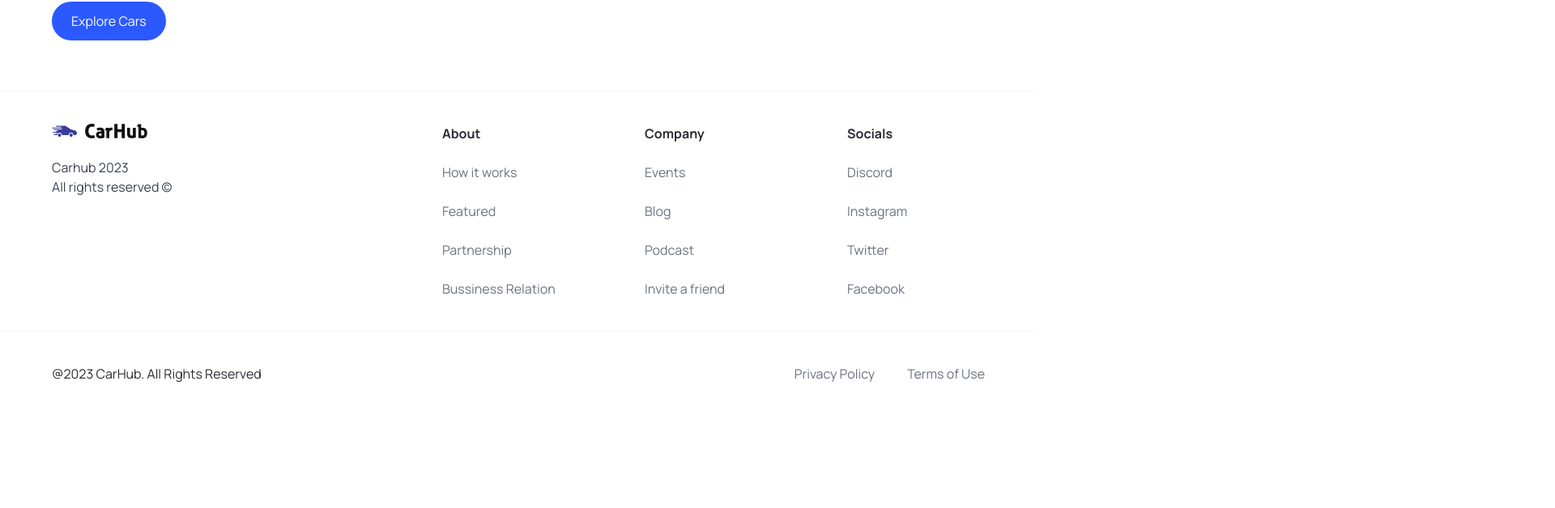
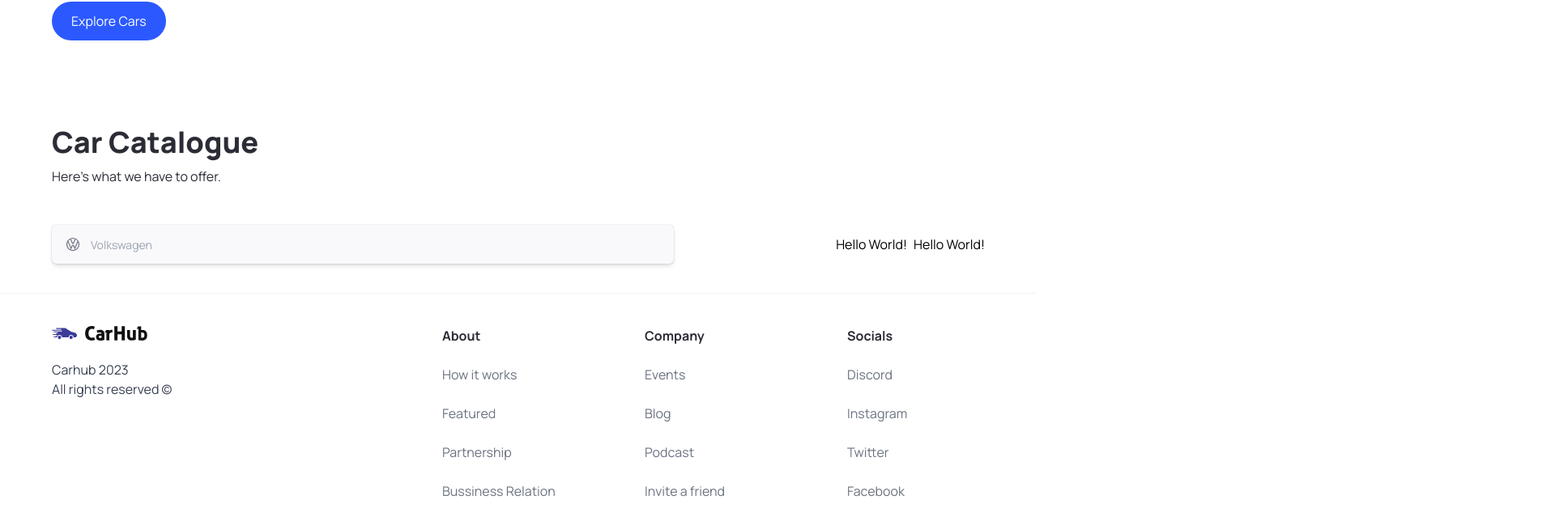
Before and after one commit to moro4/carhub, a Next.js app: page / in a window 1280 px wide. Shown: the part 708-1336 px from the top of the page at 81% size, 1920 px wide, since content can reach past the window. Before the commit the page ends 1222 px from the top, so only its background shows below. Built offline with nearby package versions, Linux system fonts and the light colour scheme.

Commit message:
implemented search bar

```diff
--- a/app/globals.css
+++ b/app/globals.css
@@ -71,7 +71,7 @@
 }
 
 .home__filter-container {
-  @apply flex justify-start flex-wrap items-center gap-2;
+  @apply flex flex-wrap justify-start items-center gap-2;
 }
 
 .home__cars-wrapper {
@@ -203,7 +203,7 @@
 }
 
 .search-manufacturer__input {
-  @apply w-full h-[48px] pl-12 p-4 rounded-l-full max-sm:rounded-full bg-light-white outline-none cursor-pointer text-sm;
+  @apply w-full h-[48px] pl-12 p-4 bg-light-white outline-none cursor-pointer text-sm;
 }
 
 .search-manufacturer__options {
--- a/app/page.tsx
+++ b/app/page.tsx
@@ -1,10 +1,23 @@
-import { Hero } from '@/components';
+import { Hero, SearchBar, CustomFilter } from '@/components';
 import Image from 'next/image';
 
 export default function Home() {
   return (
-    <main className="overflow-hidden">
+    <main>
       <Hero />
+      <div className='mt-12 padding-x padding-y max-width' id='discover'>
+         <div className='home__text-container'>
+            <h1 className='text-4xl font-extrabold'>Car Catalogue</h1>
+            <p>Here's what we have to offer.</p>
+         </div>
+         <div className='home__filters'>
+            <SearchBar />
+            <div className='home__filter-container'>
+               <CustomFilter title='fuel' />
+               <CustomFilter title='year' />
+            </div>
+         </div>
+      </div>
     </main>
   )
 }
--- /dev/null
+++ b/components/CustomFilter.tsx
@@ -0,0 +1,5 @@
+export default function CustomFilter() {
+   return (
+      <div>Hello World!</div>
+   )
+}
--- /dev/null
+++ b/components/SearchBar.tsx
@@ -0,0 +1,23 @@
+'use client';
+
+import { SearchManufacturer } from ".";
+import { useState } from "react";
+
+export default function SearchBar() {
+   const [manufacturer, setManufacturer] = useState('');
+
+   function handleSearch() {
+
+   }
+
+   return (
+      <form className="searchbar" onSubmit={handleSearch}>
+         <div className="searchbar__item">
+            <SearchManufacturer
+               manufacturer={manufacturer}
+               setManufacturer={setManufacturer}
+            />
+         </div>
+      </form>
+   )
+}
--- /dev/null
+++ b/components/SearchManufacturer.tsx
@@ -0,0 +1,114 @@
+'use client';
+
+import Image from "next/image";
+import { SearchManufacturerProps } from "@/types";
+import {Transition, Combobox} from '@headlessui/react';
+import { useState, Fragment } from "react";
+import {manufacturers} from '@/constants';
+import { log } from "console";
+
+export default function SearchManufacturer(
+   {manufacturer, setManufacturer}: SearchManufacturerProps
+   ) {
+
+   const [query, setQuery] = useState('');
+
+   const filteredManufacturers =
+      query === ''
+         ? manufacturers
+         : manufacturers.filter(
+            item => item.toLowerCase().replace(/\s+/g, '')
+               .startsWith(query.toLowerCase().replace(/\s+/g, ''))
+         )
+
+   return (
+      <div className="search-manufacturer">
+         <Combobox value={manufacturer} onChange={setManufacturer}>
+            <div className="w-full shadow-md rounded-md ring-1 ring-black
+               ring-opacity-5"
+            >
+                  <Combobox.Button className='absolute top-[14px]'>
+                     <Image
+                        src='/car-logo.svg'
+                        width='20'
+                        height='20'
+                        className='ml-4'
+                        alt='Car logo'
+                     />
+                  </Combobox.Button>
+                  <Combobox.Input
+                     className='search-manufacturer__input'
+                     placeholder='Volkswagen'
+                     displayValue={(manufacturer: string) => manufacturer}
+                     onChange={event => setQuery(event.target.value)}
+                  />
+                  <Transition
+                     as={Fragment}
+                     leave="transition ease-in duration-100"
+                     leaveFrom="opacity-100"
+                     leaveTo="opacity-0"
+                     afterLeave={() => setQuery('')}
+                  >
+                     <Combobox.Options className='w-full absolute z-[999]
+                        max-h-72 cursor-default text-left sm:text-sm
+                        rounded-b-md bg-white shadow-md overflow-auto
+                        mt-[-3px] ring-1 ring-black ring-opacity-5'
+                     >
+                        {filteredManufacturers.length === 0
+                           // if no matching manufacturer
+                           ? <Combobox.Option
+                              value={query}
+                              className='search-manufacturer__option'
+                           >
+                              Nothing found.
+                           </Combobox.Option>
+
+                           // if manufacturer exists
+                           : filteredManufacturers.map(item => (
+                              <Combobox.Option
+                                 key={item}
+                                 value={item}
+                                 className={({ active }) => `
+                                    relative search-manufacturer__option
+                                    ${active ? 'bg-primary-blue text-white'
+                                             : 'text-gray-900'}
+                              `}
+                              >
+                                 {({ selected, active }) => (
+                                    <>
+                                       <span
+                                          className={`block truncate
+                                          ${selected ? 'font-bold indent-2'
+                                                     : 'font-normal'}
+                                       `}
+                                       >
+                                          {item}
+                                       </span>
+
+                                       {selected
+                                          ? <span
+                                             className={`absolute inset-y-0
+                                                left-0 flex items-center pl-6
+                                                font-bold text-base
+                                                ${active ? 'text-white'
+                                                         : 'text-gray-400'}`
+                                             }
+                                          >
+                                             {/* this arcane syntax for a
+                                             right arrow is needed to fix a
+                                             TS warning */}
+                                             {'->'}
+                                          </span>
+                                          : null}
+                                    </>
+                                 )}
+                              </Combobox.Option>
+                           ))
+                        }
+                     </Combobox.Options>
+                  </Transition>
+            </div>
+         </Combobox>
+      </div>
+   )
+}
--- a/types/index.d.ts
+++ b/types/index.d.ts
@@ -6,3 +6,8 @@ export interface CustomButtonProps {
    handleClick?: PointerEventHandler<HTMLButtonElement>,
    btnType?: 'button' | 'submit'
 }
+
+export interface SearchManufacturerProps {
+   manufacturer: string,
+   setManufacturer: (manufacturer: string) => void
+}
```
Also changed, not shown: components/index.ts (+7 -1 lines).
